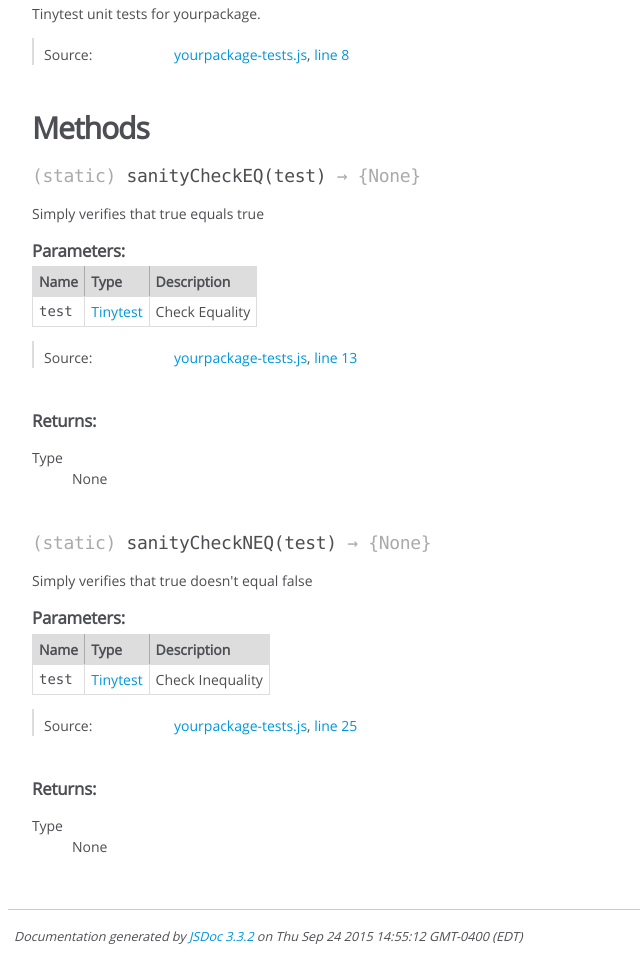
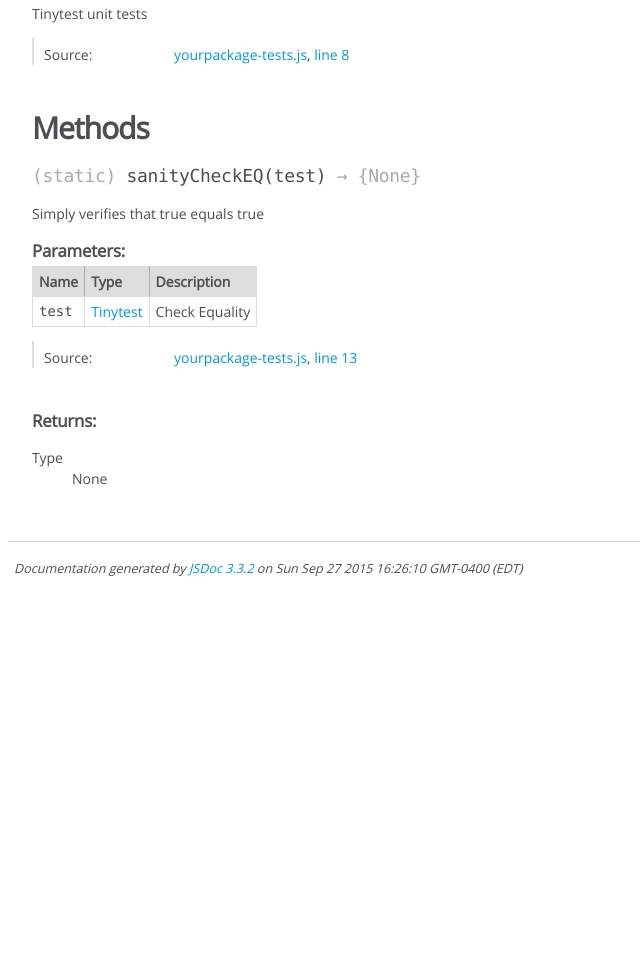
Before and after one commit to Your0rg/yourpackage, a plain HTML site: page Tinytest.html in a window 1280 px wide. Shown: the part 180-1141 px from the top of the page, without its empty margins (0-640 px from the left). After the commit the page ends 800 px from the top, so only its background shows below. Drawn offline with Linux system fonts and the light colour scheme.

Commit message:
Preliminary package documentation.

```diff
--- a/Tinytest.html
+++ b/Tinytest.html
@@ -39,7 +39,7 @@
     <div class="container-overview">
 
 
-            <div class="description">Tinytest unit tests for yourpackage.</div>
+            <div class="description">Tinytest unit tests</div>
 
 
 
@@ -259,155 +259,6 @@
 
 
 
-    <h4 class="name" id=".sanityCheckNEQ"><span class="type-signature">(static) </span>sanityCheckNEQ<span class="signature">(test)</span><span class="type-signature"> &rarr; {None}</span></h4>
-
-
-
-
-
-<div class="description">
-    Simply verifies that true doesn't equal false
-</div>
-
-
-
-
-
-
-
-
-
-    <h5>Parameters:</h5>
-
-
-<table class="params">
-    <thead>
-    <tr>
-
-        <th>Name</th>
-
-
-        <th>Type</th>
-
-
-
-
-
-        <th class="last">Description</th>
-    </tr>
-    </thead>
-
-    <tbody>
-
-
-        <tr>
-
-                <td class="name"><code>test</code></td>
-
-
-            <td class="type">
-
-
-<span class="param-type"><a href="Tinytest.html">Tinytest</a></span>
-
-
-
-            </td>
-
-
-
-
-
-            <td class="description last">Check Inequality</td>
-        </tr>
-
-
-    </tbody>
-</table>
-
-
-
-
-
-
-<dl class="details">
-
-
-
-
-
-
-
-
-
-
-
-
-
-
-
-
-
-
-
-
-
-
-
-
-
-
-    <dt class="tag-source">Source:</dt>
-    <dd class="tag-source"><ul class="dummy"><li>
-        <a href="yourpackage-tests.js.html">yourpackage-tests.js</a>, <a href="yourpackage-tests.js.html#line25">line 25</a>
-    </li></ul></dd>
-
-
-
-
-
-
-
-</dl>
-
-
-
-
-
-
-
-
-
-
-
-
-
-<h5>Returns:</h5>
-
-
-
-
-<dl>
-    <dt>
-        Type
-    </dt>
-    <dd>
-
-<span class="param-type">None</span>
-
-
-    </dd>
-</dl>
-
-
-
-
-
-
-
-
-
-
 
 </article>
 
@@ -425,7 +276,7 @@
 <br class="clear">
 
 <footer>
-    Documentation generated by <a href="https://github.com/jsdoc3/jsdoc">JSDoc 3.3.2</a> on Thu Sep 24 2015 14:55:12 GMT-0400 (EDT)
+    Documentation generated by <a href="https://github.com/jsdoc3/jsdoc">JSDoc 3.3.2</a> on Sun Sep 27 2015 16:26:10 GMT-0400 (EDT)
 </footer>
 
 <script> prettyPrint(); </script>
```
Also changed, not shown: index.html (+2 -2 lines), yourpackage-tests.js.html (+4 -11 lines).
